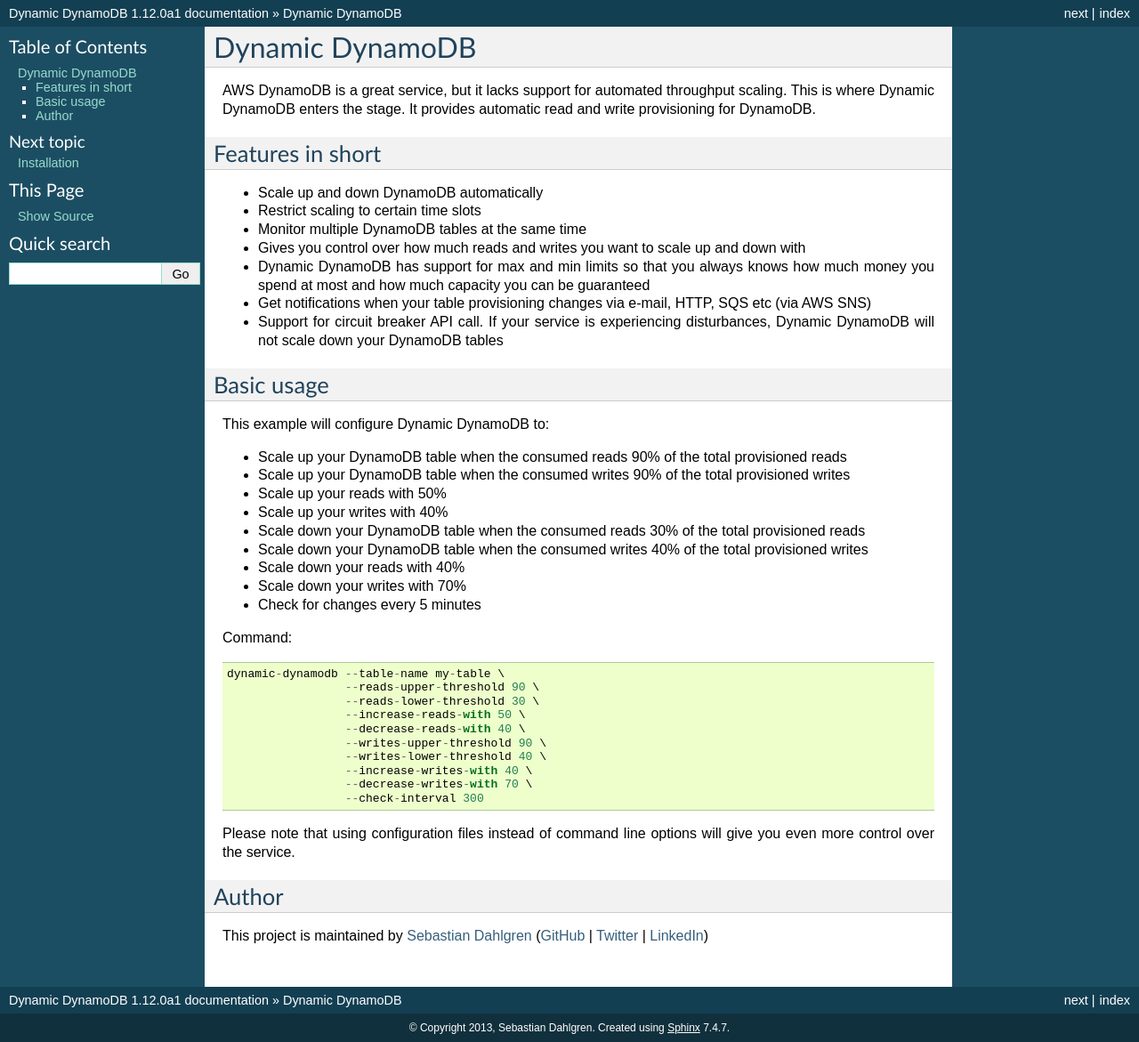
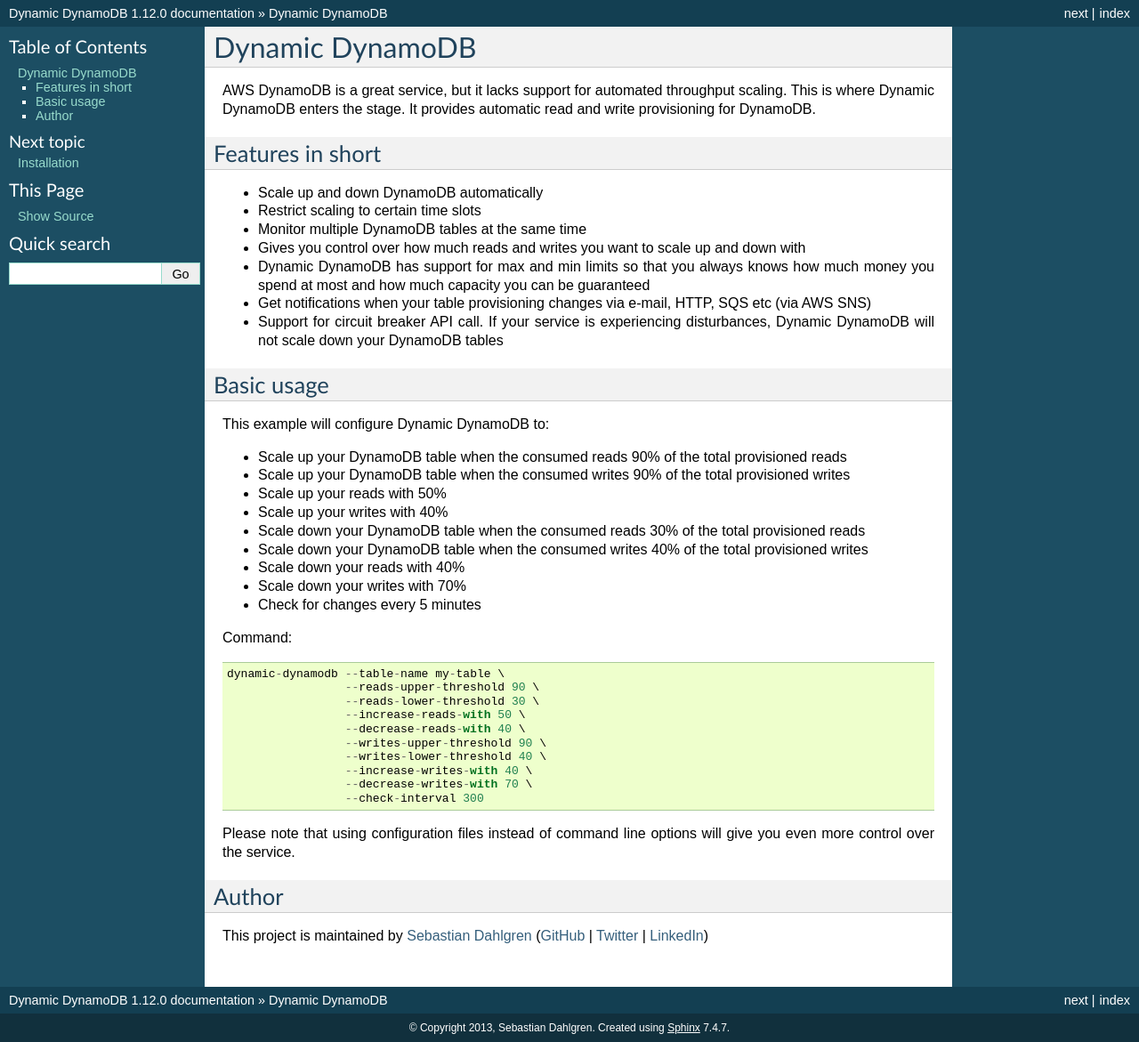
Before and after one commit to sebdah/dynamic-dynamodb, a Sphinx documentation site: the page built from docs/index.rst, in a window 1280 px wide. Shown: the whole page at 89% size. Built offline with Sphinx 7.4.7, drawn with Linux system fonts in a browser that asks for light colours.

Commit message:
Bumped version to 1.12.0

```diff
--- a/docs/conf.py
+++ b/docs/conf.py
@@ -53,7 +53,7 @@
 # The short X.Y version.
 version = '1.12'
 # The full version, including alpha/beta/rc tags.
-release = '1.12.0a1'
+release = '1.12.0'
 
 # The language for content autogenerated by Sphinx. Refer to documentation
 # for a list of supported languages.
```
Also changed, not shown: 1 other file.
